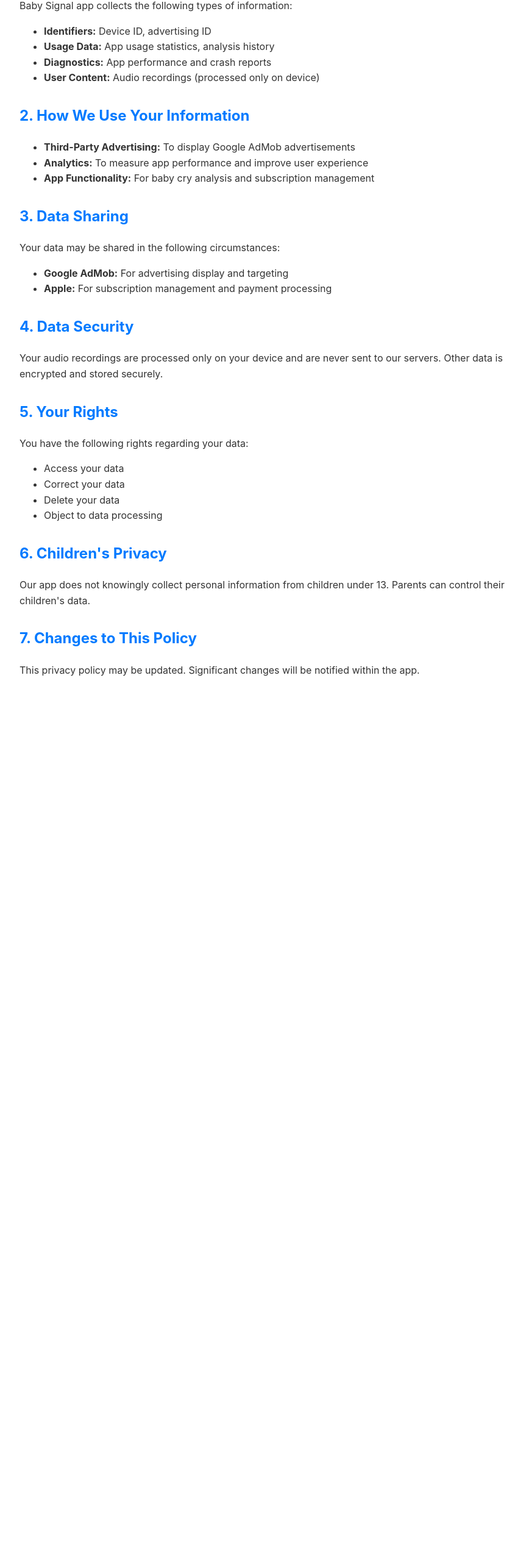
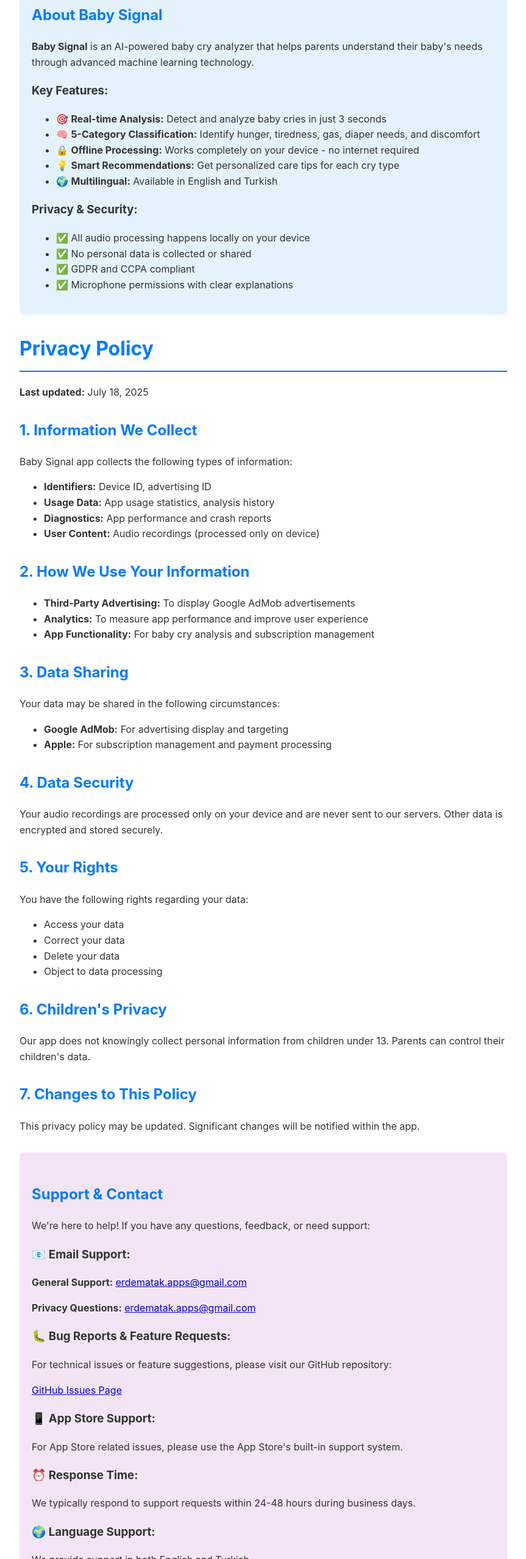
Before and after one commit to CodeRunner24/-baby-signal-privacy, a plain HTML site: page index.html in a window 1280 px wide. Shown: the part 243-2800 px from the top of the page at 61% size, without its empty margins (208-1071 px from the left). Before the commit the page ends 1391 px from the top, so only its background shows below. Drawn offline with Linux system fonts and the light colour scheme.

Commit message:
Update index.html

```diff
--- a/index.html
+++ b/index.html
@@ -3,7 +3,7 @@
 <head>
     <meta charset="UTF-8">
     <meta name="viewport" content="width=device-width, initial-scale=1.0">
-    <title>Baby Signal - Privacy Policy</title>
+    <title>Baby Signal - Privacy Policy & Support</title>
     <style>
         body {
             font-family: -apple-system, BlinkMacSystemFont, 'Segoe UI', Roboto, sans-serif;
@@ -28,12 +28,68 @@
             border-radius: 8px;
             margin-top: 30px;
         }
+        .app-info {
+            background: #e3f2fd;
+            padding: 20px;
+            border-radius: 8px;
+            margin: 30px 0;
+        }
+        .support {
+            background: #f3e5f5;
+            padding: 20px;
+            border-radius: 8px;
+            margin: 30px 0;
+        }
+        .nav {
+            background: #f5f5f5;
+            padding: 15px;
+            border-radius: 8px;
+            margin-bottom: 30px;
+        }
+        .nav a {
+            color: #007AFF;
+            text-decoration: none;
+            margin-right: 20px;
+        }
+        .nav a:hover {
+            text-decoration: underline;
+        }
     </style>
 </head>
 <body>
-    <h1>Baby Signal Privacy Policy</h1>
+    <div class="nav">
+        <a href="#privacy">Privacy Policy</a>
+        <a href="#support">Support & Contact</a>
+        <a href="#app-info">About Baby Signal</a>
+    </div>
 
-    <p><strong>Last updated:</strong> 2024</p>
+    <h1>Baby Signal</h1>
+
+    <div class="app-info" id="app-info">
+        <h2>About Baby Signal</h2>
+        <p><strong>Baby Signal</strong> is an AI-powered baby cry analyzer that helps parents understand their baby's needs through advanced machine learning technology.</p>
+
+        <h3>Key Features:</h3>
+        <ul>
+            <li>🎯 <strong>Real-time Analysis:</strong> Detect and analyze baby cries in just 3 seconds</li>
+            <li>🧠 <strong>5-Category Classification:</strong> Identify hunger, tiredness, gas, diaper needs, and discomfort</li>
+            <li>🔒 <strong>Offline Processing:</strong> Works completely on your device - no internet required</li>
+            <li>💡 <strong>Smart Recommendations:</strong> Get personalized care tips for each cry type</li>
+            <li>🌍 <strong>Multilingual:</strong> Available in English and Turkish</li>
+        </ul>
+
+        <h3>Privacy & Security:</h3>
+        <ul>
+            <li>✅ All audio processing happens locally on your device</li>
+            <li>✅ No personal data is collected or shared</li>
+            <li>✅ GDPR and CCPA compliant</li>
+            <li>✅ Microphone permissions with clear explanations</li>
+        </ul>
+    </div>
+
+    <h1 id="privacy">Privacy Policy</h1>
+
+    <p><strong>Last updated:</strong> July 18, 2025</p>
 
     <h2>1. Information We Collect</h2>
     <p>Baby Signal app collects the following types of information:</p>
@@ -76,5 +132,35 @@
     <h2>7. Changes to This Policy</h2>
     <p>This privacy policy may be updated. Significant changes will be notified within the app.</p>
 
+    <div class="support" id="support">
+        <h2>Support & Contact</h2>
+        <p>We're here to help! If you have any questions, feedback, or need support:</p>
+
+        <h3>📧 Email Support:</h3>
+        <p><strong>General Support:</strong> <a href="mailto:erdematak.apps@gmail.com">erdematak.apps@gmail.com</a></p>
+        <p><strong>Privacy Questions:</strong> <a href="mailto:erdematak.apps@gmail.com">erdematak.apps@gmail.com</a></p>
+
+        <h3>🐛 Bug Reports & Feature Requests:</h3>
+        <p>For technical issues or feature suggestions, please visit our GitHub repository:</p>
+        <p><a href="https://github.com/erdematak/BabySignal/issues" target="_blank">GitHub Issues Page</a></p>
+
+        <h3>📱 App Store Support:</h3>
+        <p>For App Store related issues, please use the App Store's built-in support system.</p>
+
+        <h3>⏰ Response Time:</h3>
+        <p>We typically respond to support requests within 24-48 hours during business days.</p>
+
+        <h3>🌍 Language Support:</h3>
+        <p>We provide support in both English and Turkish.</p>
+    </div>
+
+    <div class="contact">
+        <h2>Developer Information</h2>
+        <p><strong>Developer:</strong> Erdem Atak</p>
+        <p><strong>App Name:</strong> Baby Signal</p>
+        <p><strong>Version:</strong> 1.0</p>
+        <p><strong>Platform:</strong> iOS (iPhone & iPad)</p>
+        <p><strong>Minimum iOS Version:</strong> 17.0</p>
+    </div>
 </body>
 </html>
```
